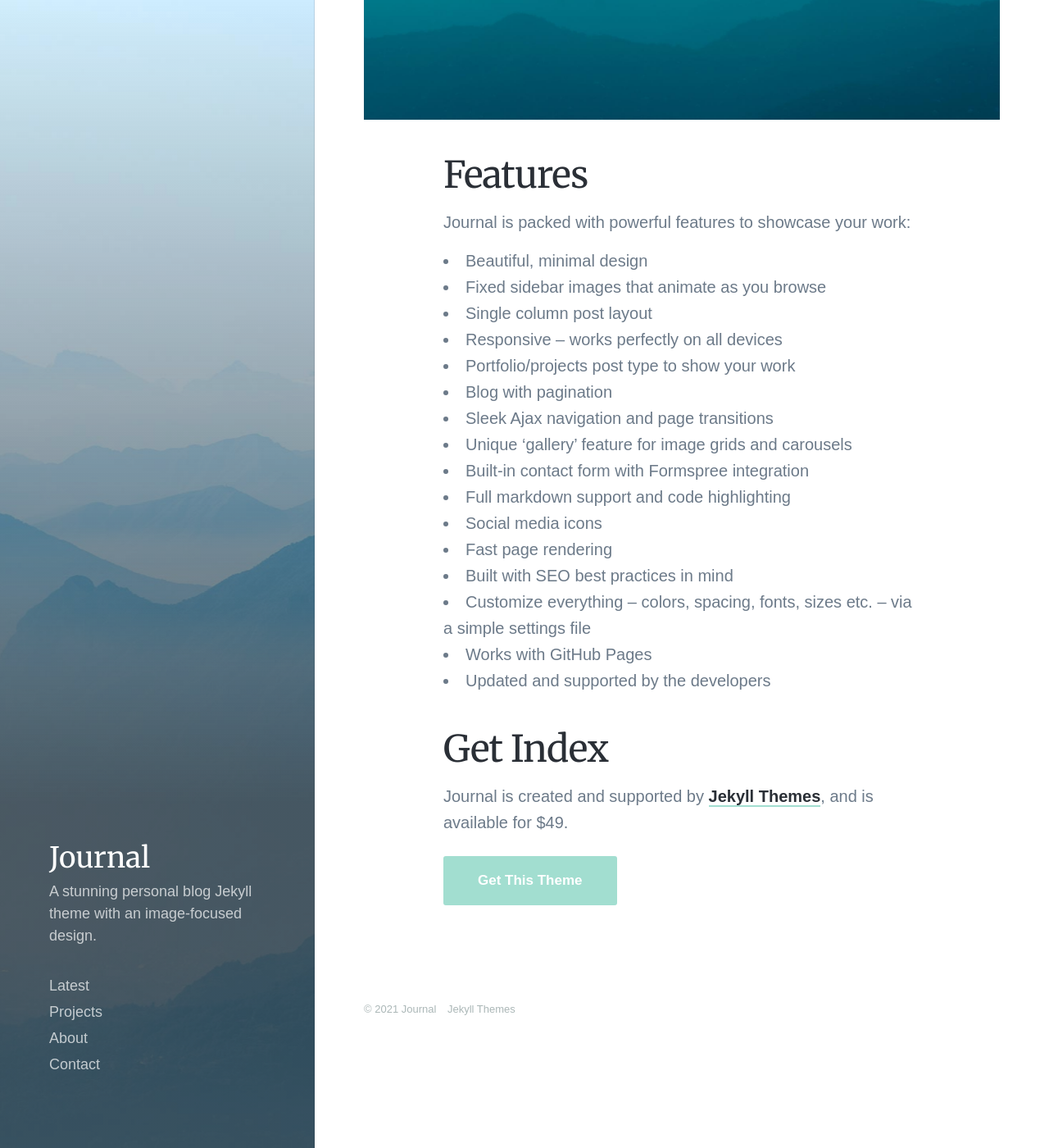
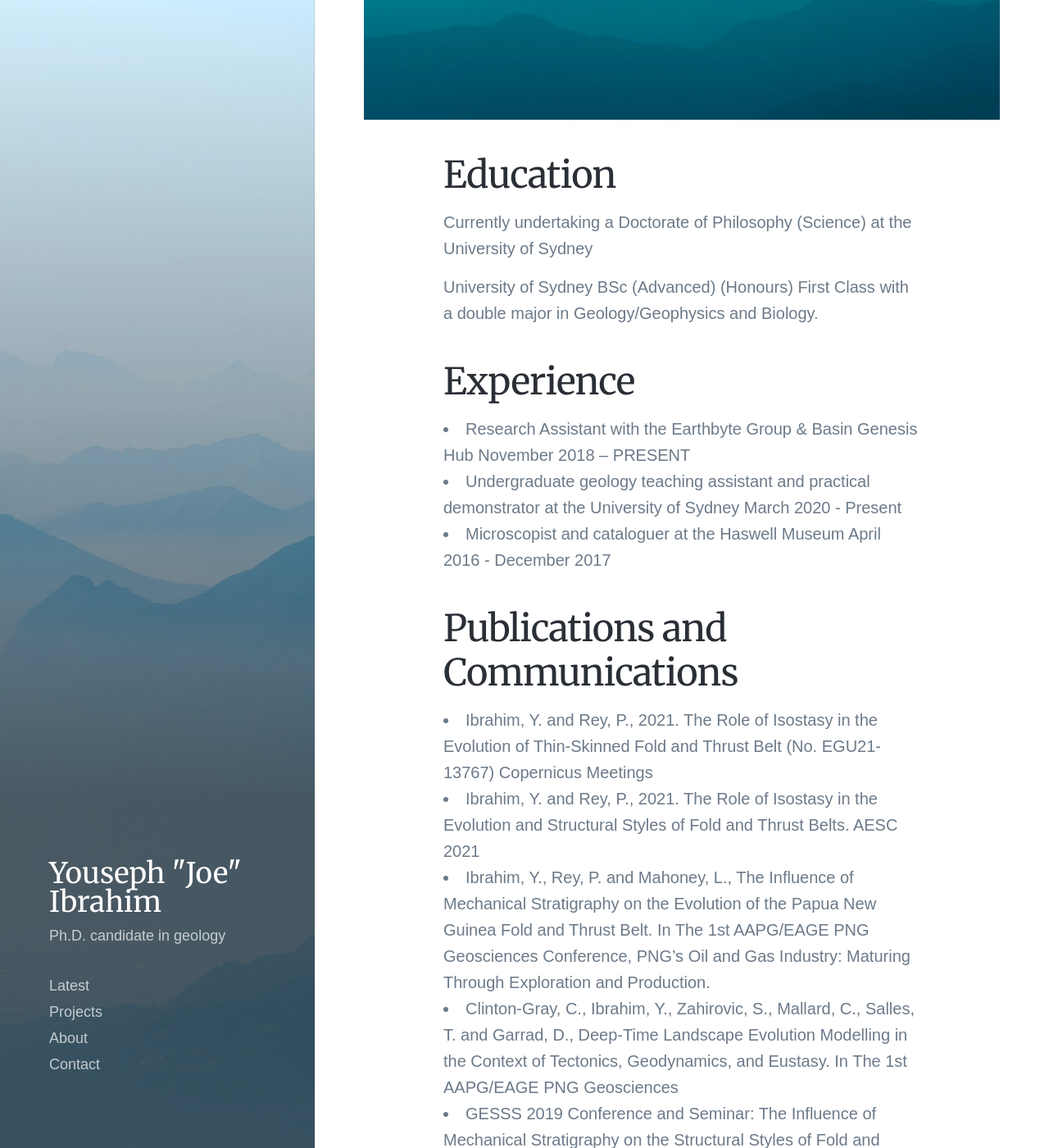
Before and after one commit to JoeIbrahim/Personal-Website, a Jekyll site: the page built from _pages/about.md, in a window 1280 px wide and 1400 px high, scrolled down 507 px. Shown: the whole window at 82% size. Built offline with Jekyll 4.4.1, drawn with Linux system fonts in a browser that asks for light colours; nearby versions of some CDN libraries; some web fonts are replaced; some of the changed text lies outside the part shown.

Commit message:
updating about me page

```diff
--- a/_data/settings.yml
+++ b/_data/settings.yml
@@ -1,6 +1,6 @@
 basic_settings:
-  site_title: Journal
-  site_tagline: A stunning personal blog Jekyll theme with an image-focused design.
+  site_title: Youseph "Joe" Ibrahim
+  site_tagline: Ph.D. candidate in geology
   favicon_image: /images/favicon.png
 
 header_settings:
--- a/_pages/about.md
+++ b/_pages/about.md
@@ -1,32 +1,44 @@
 ---
-title: About Journal
-subtitle: A stunning personal blog Jekyll theme with an image-focused design.
+title: Hi, I'm Joe
+subtitle: I'm a Ph.D. candidate researching the evolution of fold and thrust belts using a combination of numerical models and fieldwork.
 description: A stunning personal blog Jekyll theme with an image-focused design.
 featured_image: /images/demo/demo-portrait.jpg
 ---
 
 ![](/images/demo/demo-landscape.jpg)
 
-## Features
+## Education
 
-Journal is packed with powerful features to showcase your work:
+Currently undertaking a Doctorate of Philosophy (Science) at the University of Sydney
 
-* Beautiful, minimal design
-* Fixed sidebar images that animate as you browse
-* Single column post layout
-* Responsive – works perfectly on all devices
-* Portfolio/projects post type to show your work
-* Blog with pagination
-* Sleek Ajax navigation and page transitions
-* Unique 'gallery' feature for image grids and carousels
-* Built-in contact form with Formspree integration
-* Full markdown support and code highlighting
-* Social media icons
-* Fast page rendering
-* Built with SEO best practices in mind
-* Customize everything – colors, spacing, fonts, sizes etc. – via a simple settings file
-* Works with GitHub Pages
-* Updated and supported by the developers
+University of Sydney BSc (Advanced) (Honours) First Class with a double major in Geology/Geophysics and Biology.
+
+## Experience
+
+* Research Assistant with the Earthbyte Group & Basin Genesis Hub November 2018 – PRESENT
+* Undergraduate geology teaching assistant and practical demonstrator at the University of Sydney March 2020 - Present
+* Microscopist and cataloguer at the Haswell Museum April 2016 - December 2017
+
+## Publications and Communications
+
+* Ibrahim, Y. and Rey, P., 2021. The Role of Isostasy in the Evolution of Thin-Skinned Fold and Thrust Belt (No. EGU21-13767) Copernicus Meetings
+* Ibrahim, Y. and Rey, P., 2021. The Role of Isostasy in the Evolution and Structural Styles of Fold and Thrust Belts. AESC 2021
+* Ibrahim, Y., Rey, P. and Mahoney, L., The Influence of Mechanical Stratigraphy on the Evolution of the Papua New
+Guinea Fold and Thrust Belt. In The 1st AAPG/EAGE PNG Geosciences Conference, PNG’s Oil and Gas Industry: Maturing Through Exploration and Production.
+* Clinton-Gray, C., Ibrahim, Y., Zahirovic, S., Mallard, C., Salles, T. and Garrad, D., Deep-Time Landscape Evolution Modelling in the Context of Tectonics, Geodynamics, and Eustasy. In The 1st AAPG/EAGE PNG Geosciences
+* GESSS 2019 Conference and Seminar: The Influence of Mechanical Stratigraphy on the Structural Styles of Fold and Thrust Belts
+
+## Academic Prizes
+
+* George Harris Scholarship 2021
+* Deas-Thomson Scholarship in Geology 2020
+* L. A. Richardson Memorial Prize in Exploration Geophysics 2020
+* GESSS Best Seminar Award 2019
+* Denison Summer Research Scholarship 2018
+* Honours Scholarship 2019
+* The Earthbyte Prize 2018
+* Leo A Cotton Prize in Exploration Geophysics 2018
+* Deas Thompson Scholarship in Mineralogy 2018
 
 ## Get Index
 
--- a/index.html
+++ b/index.html
@@ -1,7 +1,7 @@
 ---
 layout: default
-title: A stunning personal blog Jekyll theme
-description: Journal is a stunning personal blog Jekyll theme with an image-focused design.
+title: Youseph "Joe" Ibrahim
+description: Youseph "Joe" Ibrahim's personal Website.
 featured_image: /images/demo/demo-landscape.jpg
 ---
 
```
